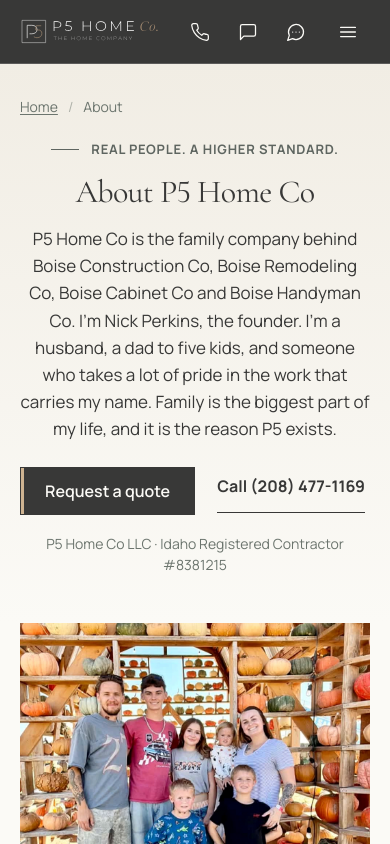
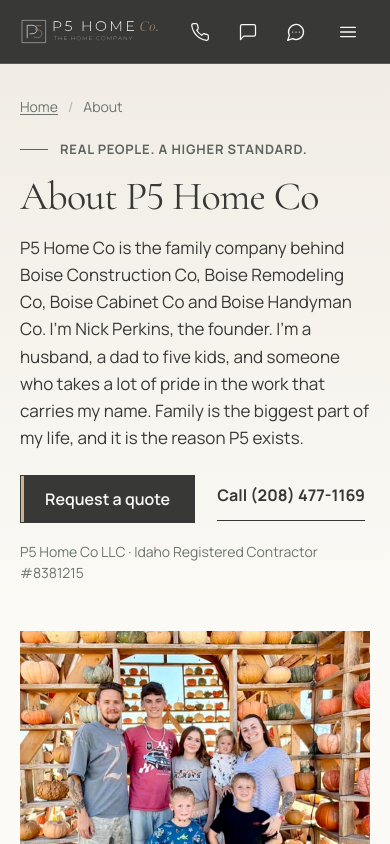
Before and after one commit to webiq1206/p5-home-co, a Next.js app: page /about in a window 390 px wide. Shown: the top 844 px of the page. Built offline with nearby package versions, Linux system fonts and the light colour scheme.

Commit message:
Refine mobile H1 sizing and restore selective alignment

```diff
--- a/app/family-adoption.css
+++ b/app/family-adoption.css
@@ -44,28 +44,47 @@
   align-self: flex-start;
 }
 
-/* The exact logo bronze needs a neutral glyph surround over this photograph.
-   Keep the existing translucent scrim, heading fill and type geometry. */
-#top .fam-hero[data-family-hero] .fam-hero-copy .fam-hero-accent {
-  text-shadow:
-    -1px -1px 0 var(--color-charcoal),
-     0 -1px 0 var(--color-charcoal),
-     1px -1px 0 var(--color-charcoal),
-     1px  0 0 var(--color-charcoal),
-     1px  1px 0 var(--color-charcoal),
-     0  1px 0 var(--color-charcoal),
-    -1px  1px 0 var(--color-charcoal),
-    -1px  0 0 var(--color-charcoal);
+/* Keep the approved bronze readable without a glyph shadow. The existing
+   directional photo scrim carries contrast; the house remains clear beside it. */
+@media (max-width: 1023px) {
+  #top .fam-hero[data-family-hero] .fam-hero-media {
+    height: 50%;
+    bottom: auto;
+  }
+  #top .fam-hero[data-family-hero] .fam-hero-copy {
+    position: relative;
+    isolation: isolate;
+  }
+  #top .fam-hero[data-family-hero] .fam-hero-accent {
+    position: relative;
+  }
+  #top .fam-hero[data-family-hero] .fam-hero-accent::before {
+    content: "";
+    position: absolute;
+    z-index: -1;
+    top: 0;
+    bottom: -100svh;
+    left: calc(-1 * var(--gutter));
+    width: 100vw;
+    background: var(--color-charcoal);
+    pointer-events: none;
+  }
+}
+@media (min-width: 1024px) {
+  #top .fam-hero[data-family-hero] .fam-hero-scrim {
+    --p5-hero-glyph-end: calc(max(var(--gutter), (100vw - var(--container-max)) / 2) + var(--fs-hero) * 6);
+    background: linear-gradient(
+      90deg,
+      var(--color-charcoal) 0,
+      var(--color-charcoal) var(--p5-hero-glyph-end),
+      rgba(var(--color-scrim-rgb), 0) calc(var(--p5-hero-glyph-end) + var(--space-20))
+    );
+  }
 }
 
 /* Charcoal PR phone audit, reconciled with the current family role scale.
    Keep task typography and the observed header/bar budgets in their owners. */
 @media (max-width: 639px) {
-  .fam-hero[data-family-hero] .fam-hero-copy { margin-inline: auto; text-align: center; }
-  .fam-hero[data-family-hero] .fam-hero-actions { align-items: center; }
-  .fam-hero[data-family-hero] .fam-hero-support { margin-inline: auto; }
-  .about-hero h1, .how-p5 h2, .companies h2, .standard h2,
-  .service-area h2, .faq h2, .final-cta h2 { text-align: center; text-wrap: balance; }
   .text-link, .brand-link, .company-index a, .faq-item summary,
   .legal-back, .sitemap-list a { min-height: var(--touch-min); }
   .brand-fold[open] .brand-image-wrap { height: 180px; min-height: 180px; }
--- a/app/globals.css
+++ b/app/globals.css
@@ -310,7 +310,7 @@ a:hover .arrow-diagonal, a:focus-visible .arrow-diagonal { transform: translate(
 
 /* HTML sitemap page: sits under the fixed header, in the site's own type. */
 .sitemap-main { padding: var(--section-y) 0 96px; }
-.sitemap-title { margin: 0 0 var(--stack-heading); font-family: var(--font-display); font-size: var(--fs-h1); font-weight: var(--weight-display); letter-spacing: var(--tracking-display); line-height: var(--lh-h1); }
+.sitemap-title { margin: 0 0 var(--stack-heading); font-family: var(--font-display); font-size: var(--fs-page-title, var(--fs-h1)); font-weight: var(--weight-display); letter-spacing: var(--tracking-display); line-height: var(--lh-h1); }
 .sitemap-lede { max-width: 620px; margin: 0 0 48px; color: var(--ink-2); }
 .sitemap-section { margin-bottom: 44px; }
 .sitemap-list { display: grid; grid-template-columns: repeat(3, minmax(0, 1fr)); gap: 4px 36px; margin: 0; padding: 0; list-style: none; }
@@ -853,7 +853,7 @@ body[data-p5-chat-open] { overflow: hidden; }
 .about-breadcrumb ol { display: flex; gap: 10px; list-style: none; margin: 0 0 24px; padding: 0; font-size: var(--fs-small); color: #6c756e; line-height: var(--lh-small); letter-spacing: 0; }
 .about-breadcrumb li:not(:last-child)::after { content: "/"; margin-left: 10px; opacity: .5; }
 .about-breadcrumb a { text-decoration: underline; text-underline-offset: 2px; }
-.about-hero h1 { margin: 0 0 var(--stack-heading); font-family: var(--font-display); font-size: var(--fs-h1); font-weight: var(--weight-display); letter-spacing: var(--tracking-display); line-height: var(--lh-h1); }
+.about-hero h1 { margin: 0 0 var(--stack-heading); font-family: var(--font-display); font-size: var(--fs-page-title, var(--fs-h1)); font-weight: var(--weight-display); letter-spacing: var(--tracking-display); line-height: var(--lh-h1); }
 .about-answer { margin: 0 0 var(--stack-cta); font-size: var(--fs-body); line-height: var(--lh-body); max-width: 42rem; letter-spacing: 0; }
 .about-hero-actions { display: flex; flex-wrap: wrap; gap: 22px; align-items: center; }
 .about-trust-line { margin: 18px 0 0; font-size: var(--fs-small); color: #6c756e; line-height: var(--lh-small); letter-spacing: 0; }
@@ -933,49 +933,15 @@ main#main-content:focus { outline: none; }
 }
 @media (max-width: 767px) {
 
-  .fam-hero[data-family-hero] .fam-hero-copy {
-    margin-inline: auto;
-    text-align: center;
-  }
-  .fam-hero[data-family-hero] .fam-hero-copy .fam-hero-eyebrow { justify-content: center; }
   .fam-hero[data-family-hero] .fam-hero-copy .fam-hero-title {
     font-size: var(--fs-hero);
     line-height: var(--lh-hero);
   }
-  .fam-hero[data-family-hero] .fam-hero-copy .fam-hero-support { margin-inline: auto; }
-  .fam-hero[data-family-hero] .fam-hero-copy .fam-hero-actions { align-items: center; }
-  .fam-hero[data-family-hero] .fam-hero-copy .fam-hero-link { align-self: center; justify-content: center; }
-
-  .eyebrow { justify-content: center; }
-  .companies-heading,
-  .standard-heading,
-  .featured-project-intro,
-  .how-p5-intro,
-  .kitchen-example-inner,
-  .request-entry-copy,
-  .who-hire,
-  .service-area-grid > div:first-child,
-  .faq-layout > div:first-child,
-  .final-cta-content,
-  .company-finder-intro,
-  .about-hero-inner,
-  .about-section h2,
-  .about-closing h2,
-  .brand-content h3,
+  /* Reading blocks retain their pre-November-3 left flow. The new disclosure
+     control, buttons, pills and tabs keep their intentional centered labels. */
   .brand-fold > summary {
     text-align: center;
   }
-  .final-cta-actions,
-  .request-entry-actions,
-  .about-hero-actions,
-  .about-closing-actions,
-  .company-finder-actions,
-  .how-p5-intro {
-    align-items: center;
-  }
-  .text-link,
-  .brand-link { justify-content: center; }
-  .brand-link { margin-inline: auto; }
 
   .company-index a,
   .brand-link,
--- a/app/legal/legal.css
+++ b/app/legal/legal.css
@@ -15,7 +15,7 @@
 }
 @media (max-width: 780px) {
   .legal-page h1 {
-    font-size: var(--fs-h1);
+    font-size: var(--fs-page-title, var(--fs-h1));
     line-height: var(--lh-h1);
     text-wrap: balance;
   }
@@ -37,7 +37,7 @@
 .legal-page h1 {
   margin: 0 0 var(--stack-heading);
   font-family: var(--font-display);
-  font-size: var(--fs-h1);
+  font-size: var(--fs-page-title, var(--fs-h1));
   font-weight: var(--weight-display);
   letter-spacing: var(--tracking-display);
   line-height: var(--lh-h1);
--- a/styles/family-chrome.css
+++ b/styles/family-chrome.css
@@ -13,6 +13,12 @@
 */
 
 /* ---------- Layout ---------- */
+/* Public page H1s can grow without enlarging feature H3s that retain --fs-h1.
+   Dedicated task headings keep their explicitly owned font-size declarations. */
+.approved-shell main h1 {
+  --fs-h1: var(--fs-page-title);
+}
+
 .fam-container {
   box-sizing: border-box;
   width: 100%;
--- a/styles/family-tokens.css
+++ b/styles/family-tokens.css
@@ -101,10 +101,12 @@
   --font-sans: var(--font-manrope, 'Manrope'), 'Helvetica Neue', Arial, sans-serif;
   /* Hero display: the one size that must dominate the page. Fluid so a 390px phone
      and a 1920px display each get the largest heading their width can carry. */
-  --fs-hero: clamp(42px, 11.5vw, 56px);
+  --fs-hero: clamp(44px, 13.333vw, 56px);
   --fs-hero-support: 17px;
   --fs-display: 36px;
   --fs-h1: 32px;
+  /* Page H1s have their own role; feature-panel H3s retain --fs-h1. */
+  --fs-page-title: 40px;
   --fs-h2: 28px;
   --fs-h3: 22px;
   --fs-h4: 18px;
@@ -148,6 +150,7 @@
     --fs-hero-support: 18px;
     --fs-display: 52px;
     --fs-h1: 44px;
+    --fs-page-title: 44px;
     --fs-h2: 36px;
     --fs-h3: 26px;
     --fs-h4: 20px;
@@ -170,6 +173,7 @@
     --lh-hero: 0.98;
     --fs-display: 64px;
     --fs-h1: 52px;
+    --fs-page-title: 52px;
     --fs-h2: 40px;
     --fs-h3: 28px;
   }
```
Also changed, not shown: app/quote/quote.css (+1 -14 lines), lib/family/manifest.json, 1 other file (tests, documents, lock files or other folders).
